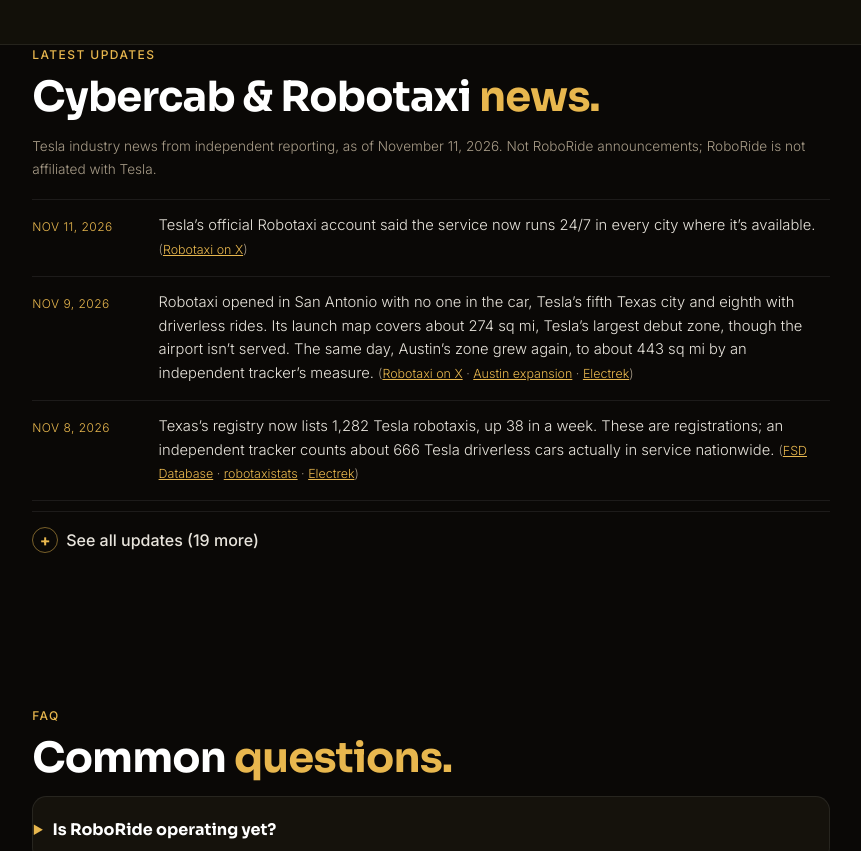
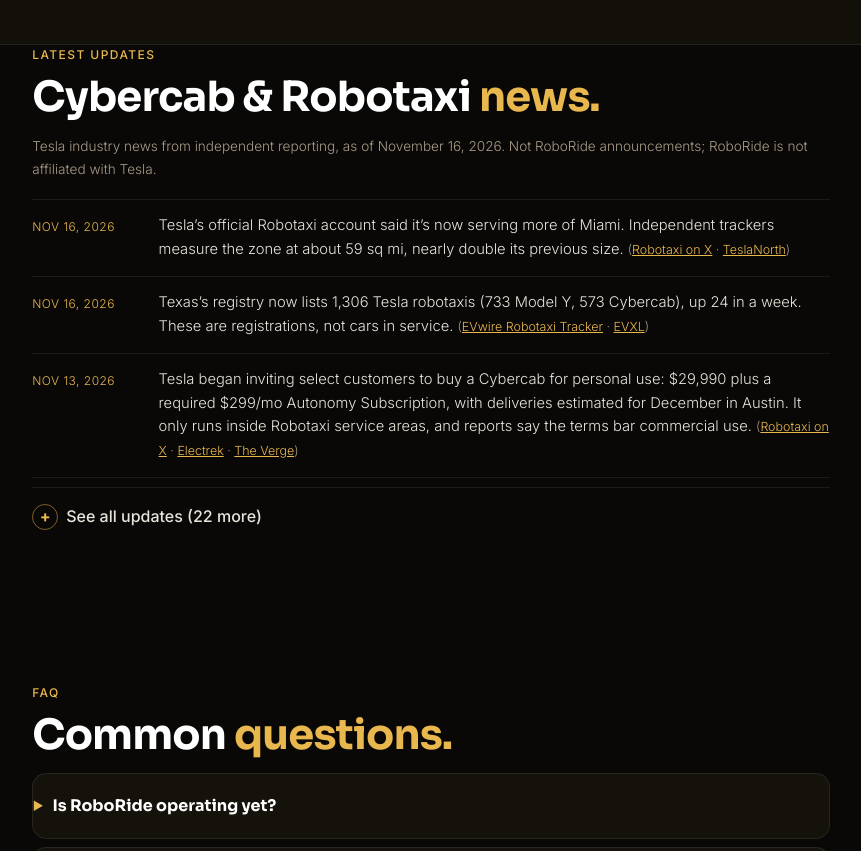
Before and after one commit to NWACyberCab/nwacybercab-preview, a plain HTML site: page index.html in a window 1280 px wide. Shown: the part 3740-4591 px from the top of the page, without its empty margins (209-1070 px from the left). Drawn offline with Linux system fonts and the light colour scheme.

Commit message:
Sync preview: Nov 16 updates (Miami zone ~doubles, Cybercab personal-use purchase invites, Texas registry 1,306) on root (roboride-updates-11 c8bc519); noindex, no analytics

```diff
--- a/index.html
+++ b/index.html
@@ -430,15 +430,18 @@
 <section id="updates" data-screen-label="Updates" style="padding:0 clamp(1.25rem,4vw,3.5rem) clamp(3rem,8vw,4.5rem); max-width:900px; margin:0 auto;">
   <div style="font-size:.75rem; color:#e8b74e; letter-spacing:.12em; text-transform:uppercase; margin-bottom:.6rem; font-weight:500;">Latest updates</div>
   <h2 style="font-family:'Sora',sans-serif; font-size:clamp(1.8rem,4vw,2.6rem); font-weight:700; color:#fff; line-height:1.1; letter-spacing:-0.02em; margin:0 0 .9rem;">Cybercab &amp; Robotaxi <em style="font-style:normal; color:#e8b74e;">news.</em></h2>
-  <p style="color:#a89c88; font-size:.85rem; margin:0 0 1.1rem;">Tesla industry news from independent reporting, as of November 11, 2026. Not RoboRide announcements; RoboRide is not affiliated with Tesla.</p>
+  <p style="color:#a89c88; font-size:.85rem; margin:0 0 1.1rem;">Tesla industry news from independent reporting, as of November 16, 2026. Not RoboRide announcements; RoboRide is not affiliated with Tesla.</p>
   <ul style="list-style:none; margin:0; padding:0; border-bottom:0.5px solid rgba(255,255,255,.08);">
-      <li style="display:grid; grid-template-columns:minmax(0,7rem) 1fr; gap:.9rem; padding:.9rem 0; border-top:0.5px solid rgba(255,255,255,.08);"><span style="font-size:.75rem; color:#e8b74e; letter-spacing:.04em; text-transform:uppercase; padding-top:.15rem;">Nov 11, 2026</span><span style="font-size:.92rem; color:#e8e4dc; line-height:1.6;">Tesla’s official Robotaxi account said the service now runs 24/7 in every city where it’s available. <span style="font-size:.78rem; color:#a89c88;">(<a href="https://x.com/robotaxi/status/2120736143566344324" target="_blank" rel="noopener">Robotaxi on X</a>)</span></span></li>
-      <li style="display:grid; grid-template-columns:minmax(0,7rem) 1fr; gap:.9rem; padding:.9rem 0; border-top:0.5px solid rgba(255,255,255,.08);"><span style="font-size:.75rem; color:#e8b74e; letter-spacing:.04em; text-transform:uppercase; padding-top:.15rem;">Nov 9, 2026</span><span style="font-size:.92rem; color:#e8e4dc; line-height:1.6;">Robotaxi opened in San Antonio with no one in the car, Tesla’s fifth Texas city and eighth with driverless rides. Its launch map covers about 274 sq mi, Tesla’s largest debut zone, though the airport isn’t served. The same day, Austin’s zone grew again, to about 443 sq mi by an independent tracker’s measure. <span style="font-size:.78rem; color:#a89c88;">(<a href="https://x.com/robotaxi/status/2119678179963187564" target="_blank" rel="noopener">Robotaxi on X</a> · <a href="https://x.com/robotaxi/status/2119746828191027346" target="_blank" rel="noopener">Austin expansion</a> · <a href="https://electrek.co/2026/11/09/tesla-robotaxi-san-antonio-launch-geofence/" target="_blank" rel="noopener">Electrek</a>)</span></span></li>
-      <li style="display:grid; grid-template-columns:minmax(0,7rem) 1fr; gap:.9rem; padding:.9rem 0; border-top:0.5px solid rgba(255,255,255,.08);"><span style="font-size:.75rem; color:#e8b74e; letter-spacing:.04em; text-transform:uppercase; padding-top:.15rem;">Nov 8, 2026</span><span style="font-size:.92rem; color:#e8e4dc; line-height:1.6;">Texas’s registry now lists 1,282 Tesla robotaxis, up 38 in a week. These are registrations; an independent tracker counts about 666 Tesla driverless cars actually in service nationwide. <span style="font-size:.78rem; color:#a89c88;">(<a href="https://fsddb.com/robotaxi?operator=tesla-robotaxi-llc&amp;service=tesla-robotaxi" target="_blank" rel="noopener">FSD Database</a> · <a href="https://www.robotaxistats.com/sources/tx-dmv/" target="_blank" rel="noopener">robotaxistats</a> · <a href="https://electrek.co/2026/11/09/tesla-robotaxi-san-antonio-launch-geofence/" target="_blank" rel="noopener">Electrek</a>)</span></span></li>
+      <li style="display:grid; grid-template-columns:minmax(0,7rem) 1fr; gap:.9rem; padding:.9rem 0; border-top:0.5px solid rgba(255,255,255,.08);"><span style="font-size:.75rem; color:#e8b74e; letter-spacing:.04em; text-transform:uppercase; padding-top:.15rem;">Nov 16, 2026</span><span style="font-size:.92rem; color:#e8e4dc; line-height:1.6;">Tesla’s official Robotaxi account said it’s now serving more of Miami. Independent trackers measure the zone at about 59 sq mi, nearly double its previous size. <span style="font-size:.78rem; color:#a89c88;">(<a href="https://x.com/robotaxi/status/2122234442328740005" target="_blank" rel="noopener">Robotaxi on X</a> · <a href="https://teslanorth.com/2026/11/16/tesla-miami-robotaxi-service-area-nearly-doubles/" target="_blank" rel="noopener">TeslaNorth</a>)</span></span></li>
+      <li style="display:grid; grid-template-columns:minmax(0,7rem) 1fr; gap:.9rem; padding:.9rem 0; border-top:0.5px solid rgba(255,255,255,.08);"><span style="font-size:.75rem; color:#e8b74e; letter-spacing:.04em; text-transform:uppercase; padding-top:.15rem;">Nov 16, 2026</span><span style="font-size:.92rem; color:#e8e4dc; line-height:1.6;">Texas’s registry now lists 1,306 Tesla robotaxis (733 Model Y, 573 Cybercab), up 24 in a week. These are registrations, not cars in service. <span style="font-size:.78rem; color:#a89c88;">(<a href="https://tracker.evwire.com/" target="_blank" rel="noopener">EVwire Robotaxi Tracker</a> · <a href="https://evxl.co/2026/11/11/tesla-passes-waymo-texas-robotaxi-registry-1302/" target="_blank" rel="noopener">EVXL</a>)</span></span></li>
+      <li style="display:grid; grid-template-columns:minmax(0,7rem) 1fr; gap:.9rem; padding:.9rem 0; border-top:0.5px solid rgba(255,255,255,.08);"><span style="font-size:.75rem; color:#e8b74e; letter-spacing:.04em; text-transform:uppercase; padding-top:.15rem;">Nov 13, 2026</span><span style="font-size:.92rem; color:#e8e4dc; line-height:1.6;">Tesla began inviting select customers to buy a Cybercab for personal use: $29,990 plus a required $299/mo Autonomy Subscription, with deliveries estimated for December in Austin. It only runs inside Robotaxi service areas, and reports say the terms bar commercial use. <span style="font-size:.78rem; color:#a89c88;">(<a href="https://x.com/robotaxi/status/2121384435241402737" target="_blank" rel="noopener">Robotaxi on X</a> · <a href="https://electrek.co/2026/11/13/tesla-cybercab-personal-use-orders-299-subscription-geofence/" target="_blank" rel="noopener">Electrek</a> · <a href="https://www.theverge.com/transportation/1033844/tesla-personal-cybercab-orders-299-subscription-fine-print" target="_blank" rel="noopener">The Verge</a>)</span></span></li>
   </ul>
   <details data-fsd-details="" style="margin-top:.6rem;">
-    <summary>See all updates (19 more)</summary>
+    <summary>See all updates (22 more)</summary>
     <ul style="list-style:none; margin:.4rem 0 0; padding:0;">
+      <li style="display:grid; grid-template-columns:minmax(0,7rem) 1fr; gap:1rem; padding:1.1rem 0; border-top:0.5px solid rgba(255,255,255,.08);"><span style="font-size:.78rem; color:#e8b74e; letter-spacing:.04em; text-transform:uppercase; padding-top:.15rem;">Nov 11, 2026</span><span style="font-size:.92rem; color:#e8e4dc; line-height:1.6;">Tesla’s official Robotaxi account said the service now runs 24/7 in every city where it’s available. <span style="font-size:.78rem; color:#a89c88;">(<a href="https://x.com/robotaxi/status/2120736143566344324" target="_blank" rel="noopener">Robotaxi on X</a>)</span></span></li>
+      <li style="display:grid; grid-template-columns:minmax(0,7rem) 1fr; gap:1rem; padding:1.1rem 0; border-top:0.5px solid rgba(255,255,255,.08);"><span style="font-size:.78rem; color:#e8b74e; letter-spacing:.04em; text-transform:uppercase; padding-top:.15rem;">Nov 9, 2026</span><span style="font-size:.92rem; color:#e8e4dc; line-height:1.6;">Robotaxi opened in San Antonio with no one in the car, Tesla’s fifth Texas city and eighth with driverless rides. Its launch map covers about 274 sq mi, Tesla’s largest debut zone, though the airport isn’t served. The same day, Austin’s zone grew again, to about 443 sq mi by an independent tracker’s measure. <span style="font-size:.78rem; color:#a89c88;">(<a href="https://x.com/robotaxi/status/2119678179963187564" target="_blank" rel="noopener">Robotaxi on X</a> · <a href="https://x.com/robotaxi/status/2119746828191027346" target="_blank" rel="noopener">Austin expansion</a> · <a href="https://electrek.co/2026/11/09/tesla-robotaxi-san-antonio-launch-geofence/" target="_blank" rel="noopener">Electrek</a>)</span></span></li>
+      <li style="display:grid; grid-template-columns:minmax(0,7rem) 1fr; gap:1rem; padding:1.1rem 0; border-top:0.5px solid rgba(255,255,255,.08);"><span style="font-size:.78rem; color:#e8b74e; letter-spacing:.04em; text-transform:uppercase; padding-top:.15rem;">Nov 8, 2026</span><span style="font-size:.92rem; color:#e8e4dc; line-height:1.6;">Texas’s registry now lists 1,282 Tesla robotaxis, up 38 in a week. These are registrations; an independent tracker counts about 666 Tesla driverless cars actually in service nationwide. <span style="font-size:.78rem; color:#a89c88;">(<a href="https://fsddb.com/robotaxi?operator=tesla-robotaxi-llc&amp;service=tesla-robotaxi" target="_blank" rel="noopener">FSD Database</a> · <a href="https://www.robotaxistats.com/sources/tx-dmv/" target="_blank" rel="noopener">robotaxistats</a> · <a href="https://electrek.co/2026/11/09/tesla-robotaxi-san-antonio-launch-geofence/" target="_blank" rel="noopener">Electrek</a>)</span></span></li>
       <li style="display:grid; grid-template-columns:minmax(0,7rem) 1fr; gap:1rem; padding:1.1rem 0; border-top:0.5px solid rgba(255,255,255,.08);"><span style="font-size:.78rem; color:#e8b74e; letter-spacing:.04em; text-transform:uppercase; padding-top:.15rem;">Nov 8, 2026</span><span style="font-size:.92rem; color:#e8e4dc; line-height:1.6;">The Robotaxi app now shows rides from 5 a.m. to 2 a.m. in some cities, including Dallas, 21 hours a day. Tesla says hours vary by area and still targets round-the-clock service by year-end. <span style="font-size:.78rem; color:#a89c88;">(<a href="https://teslanorth.com/2026/11/09/tesla-robotaxi-5am-start-21-hours/" target="_blank" rel="noopener">TeslaNorth</a>)</span></span></li>
       <li style="display:grid; grid-template-columns:minmax(0,7rem) 1fr; gap:1rem; padding:1.1rem 0; border-top:0.5px solid rgba(255,255,255,.08);"><span style="font-size:.78rem; color:#e8b74e; letter-spacing:.04em; text-transform:uppercase; padding-top:.15rem;">Nov 2, 2026</span><span style="font-size:.92rem; color:#e8e4dc; line-height:1.6;">Robotaxi opened in Fort Worth with no one in the car, Tesla’s fourth Texas city and seventh with driverless rides. Independent estimates put the zone at about 143 sq mi; it doesn’t connect to Dallas. <span style="font-size:.78rem; color:#a89c88;">(<a href="https://x.com/robotaxi/status/2117128711761985656" target="_blank" rel="noopener">Robotaxi on X</a> · <a href="https://www.notateslaapp.com/news/4932/tesla-expands-robotaxi-service-launches-unsupervised-rides-in-fort-worth" target="_blank" rel="noopener">Not a Tesla App</a>)</span></span></li>
       <li style="display:grid; grid-template-columns:minmax(0,7rem) 1fr; gap:1rem; padding:1.1rem 0; border-top:0.5px solid rgba(255,255,255,.08);"><span style="font-size:.78rem; color:#e8b74e; letter-spacing:.04em; text-transform:uppercase; padding-top:.15rem;">Nov 1, 2026</span><span style="font-size:.92rem; color:#e8e4dc; line-height:1.6;">Texas’s registry now lists 1,244 Tesla robotaxis (671 Model Y, 573 Cybercab), up from 970 a week earlier. These are registrations, not cars in service. <span style="font-size:.78rem; color:#a89c88;">(<a href="https://fsddb.com/robotaxi?operator=tesla-robotaxi-llc&amp;service=tesla-robotaxi" target="_blank" rel="noopener">FSD Database</a> · <a href="https://www.benzinga.com/trading-ideas/long-ideas/26/11/62781991/tesla-robotaxi-waymo-texas" target="_blank" rel="noopener">Benzinga</a>)</span></span></li>
@@ -638,6 +641,7 @@ const FSD_COUNTER = {
     // Re-verified Oct 26, 2026: page still shows 3.1M as of Oct 18 (cities sum to 3,112,541); live counter read 3,703,193 at ~9:55:50 AM CDT and 3,703,246 ~57 s later (~0.93 mi/s), consistent with 0.9221.
     // Re-checked Nov 2, 2026 (via robotaxistats.com and news, not a direct page read): still 3.1M as of Oct 18, no newer official total; Tesla's live counter read 4,261,107 at 7:00 AM PT (9:00 AM CST), this model gives 4,261,110 for that moment.
     // Re-checked Nov 9, 2026 (via robotaxistats.com, @robotaxi on X and news): still no newer official total (Oct 30 @robotaxi "4 million" was a round milestone consistent with this pace); Tesla's live counter read 4,806,465 at ~3:20 AM PT Nov 9, this model gives ~4,806,600 (within read-time error).
+    // Re-checked Nov 16, 2026 (robotaxistats.com, @robotaxi on X, news): still no newer official total (the Nov 12 "5 million" screenshots were Tesla's live counter, an estimate at this pace; JPMorgan's ~5.3M Nov 16 figure is an analyst estimate). Live counter read 5,227,914 at ~10:14 AM PT Nov 14 (robotaxistats); this model gives ~5,224,600 (within read-time error).
     { date: '2026-10-18T23:59:59-05:00', miles: 3112541, ratePerSec: 0.9221, src: 'Tesla Robotaxi Vehicle Safety Report, tesla.com/robotaxi/safety' }
     // Next: replace with Tesla's next official figure (an update to the safety page, or a later stated total).
   ],
@@ -658,7 +662,8 @@ const FSD_COUNTER = {
     { date: '2026-10-26T12:00:00-05:00', houstonActive: 34, scope: 'houston-in-service', src: 'Robotaxi Tracker count cited by Electrek and the Tesla News Wire tracker (Oct 26): 34 driverless Model Ys in Houston after the zone expansion. City-only, no `cars` field.' },
     { date: '2026-11-01T12:00:00-05:00', cybercabs: 573, modelYs: 671, scope: 'tx-dmv-registered', src: 'Texas DMV registry (txmccs.txdmv.gov) via FSD Database / robotaxistats (Nov 1): 1,244 Teslas registered (671 Model Y, 40 of them listed as "Modey Y", + 573 Cybercab); Oct 27: 1,080 (507 MY + 573 CC; Tesla News Wire/FSD DB snapshot showed 1,051 with 544 CC), Oct 30: 1,204. Registered, not in service. Does not replace the 508-car tracker anchor.' },
     { date: '2026-11-08T12:00:00-06:00', registered: 1282, cybercabs: 573, modelYs: 671, unlabeled: 38, scope: 'tx-dmv-registered', src: 'Texas DMV registry via FSD Database / robotaxistats (Nov 8): 1,282 Teslas registered, +38 since Nov 1 (671 Model Y + 573 Cybercab + 38 new VINs not yet labeled). Registered, not in service. Does not replace the 508-car tracker anchor.' },
-    { date: '2026-11-09T08:00:00-06:00', nationalActive: 666, scope: 'us-driverless-in-service', src: 'Robotaxi Tracker via Electrek (Nov 9): 666 Tesla driverless vehicles nationwide (TX + FL). Includes Florida, so not comparable to the TX-only 508 series; no `cars` field. Counter runs on Tesla\'s official pace after Oct 18 anyway.' }
+    { date: '2026-11-09T08:00:00-06:00', nationalActive: 666, scope: 'us-driverless-in-service', src: 'Robotaxi Tracker via Electrek (Nov 9): 666 Tesla driverless vehicles nationwide (TX + FL). Includes Florida, so not comparable to the TX-only 508 series; no `cars` field. Counter runs on Tesla\'s official pace after Oct 18 anyway.' },
+    { date: '2026-11-16T00:14:00-06:00', registered: 1306, cybercabs: 573, modelYs: 733, scope: 'tx-dmv-registered', src: 'Texas DMV registry via EVwire Robotaxi Tracker (tracker.evwire.com, checked Nov 16 12:14 a.m. CT; models by NHTSA VIN decode): 1,306 Teslas registered (733 Model Y + 573 Cybercab), +24 since Nov 8; Nov 10: 1,302 (EVXL). Registered, not in service. Does not replace the 508-car tracker anchor.' }
   ],
   // Fleet counts drive the model only BEFORE the newest official anchor (and its MPD fit); after an anchor that has
   // ratePerSec, the official pace is used instead. After the last fleet anchor that has `cars`: add CARS_PER_DAY (≈ the Sept 3 -> Oct 14 average, 245 cars / 41 days, not the
```
